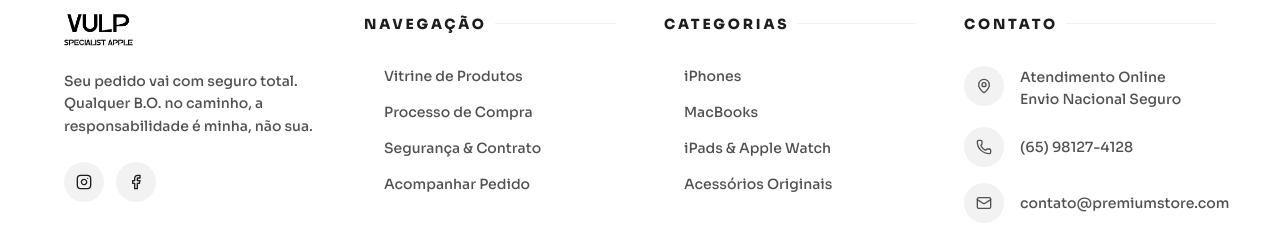
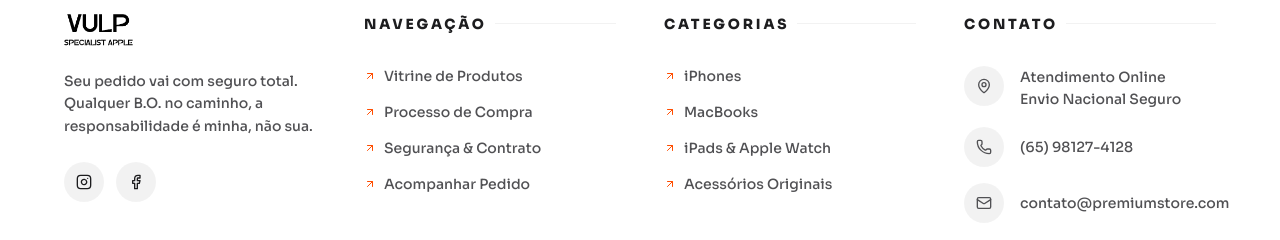
Before and after one commit to Monteiromathe550/VULPE, a React (Vite) app: page / in a window 1280 px wide. Shown: the part 7644-7884 px from the top of the page. Built offline with nearby package versions, Linux system fonts and the light colour scheme.

Commit message:
Update Footer.tsx

```diff
--- a/src/components/Footer.tsx
+++ b/src/components/Footer.tsx
@@ -37,7 +37,7 @@ export function Footer() {
               {['Vitrine de Produtos', 'Processo de Compra', 'Segurança & Contrato', 'Acompanhar Pedido'].map((item) => (
                 <li key={item}>
                   <a href="#" className="hover:text-primary transition-colors flex items-center gap-2 group">
-                    <ArrowUpRight className="w-3 h-3 opacity-0 -translate-x-2 group-hover:opacity-100 group-hover:translate-x-0 transition-all" />
+                    <ArrowUpRight className="w-3 h-3 text-primary" />
                     {item}
                   </a>
                 </li>
@@ -54,7 +54,7 @@ export function Footer() {
               {['iPhones', 'MacBooks', 'iPads & Apple Watch', 'Acessórios Originais'].map((item) => (
                 <li key={item}>
                   <a href="#" className="hover:text-primary transition-colors flex items-center gap-2 group">
-                    <ArrowUpRight className="w-3 h-3 opacity-0 -translate-x-2 group-hover:opacity-100 group-hover:translate-x-0 transition-all" />
+                    <ArrowUpRight className="w-3 h-3 text-primary" />
                     {item}
                   </a>
                 </li>
```
